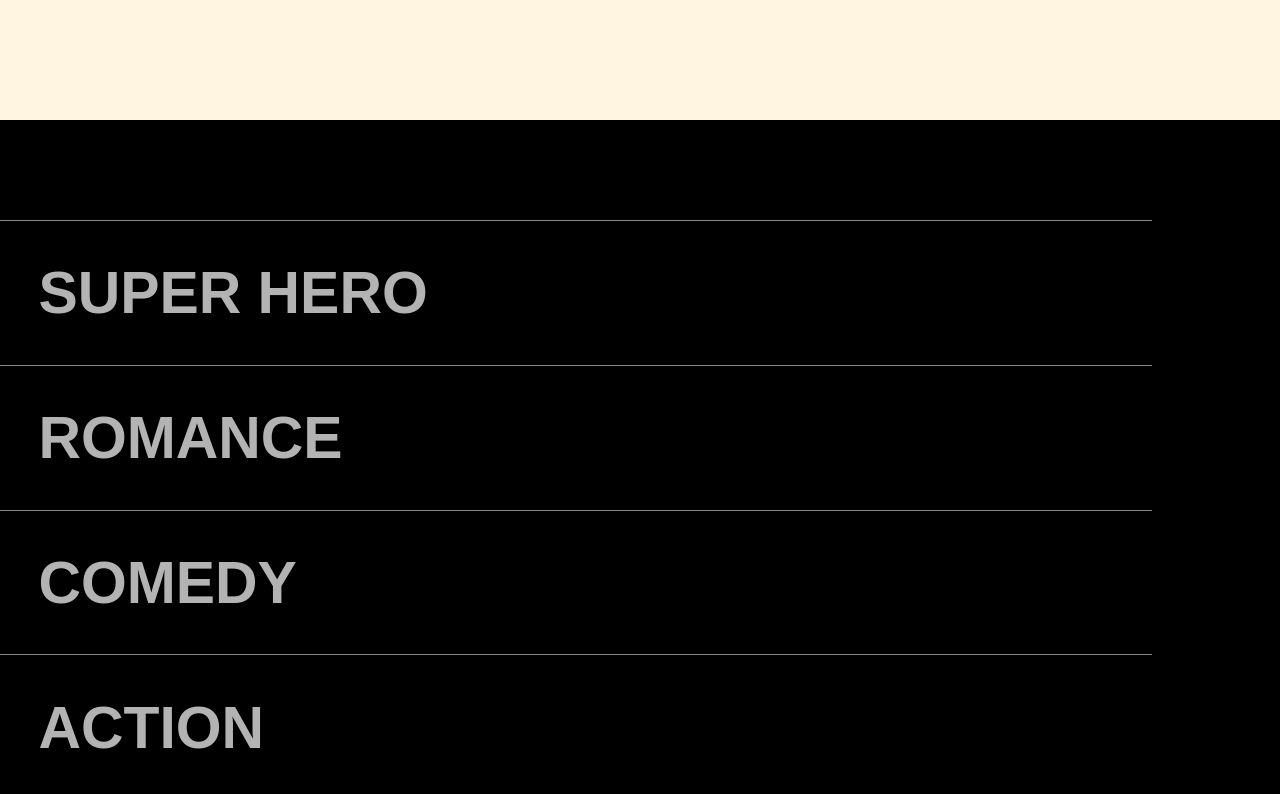
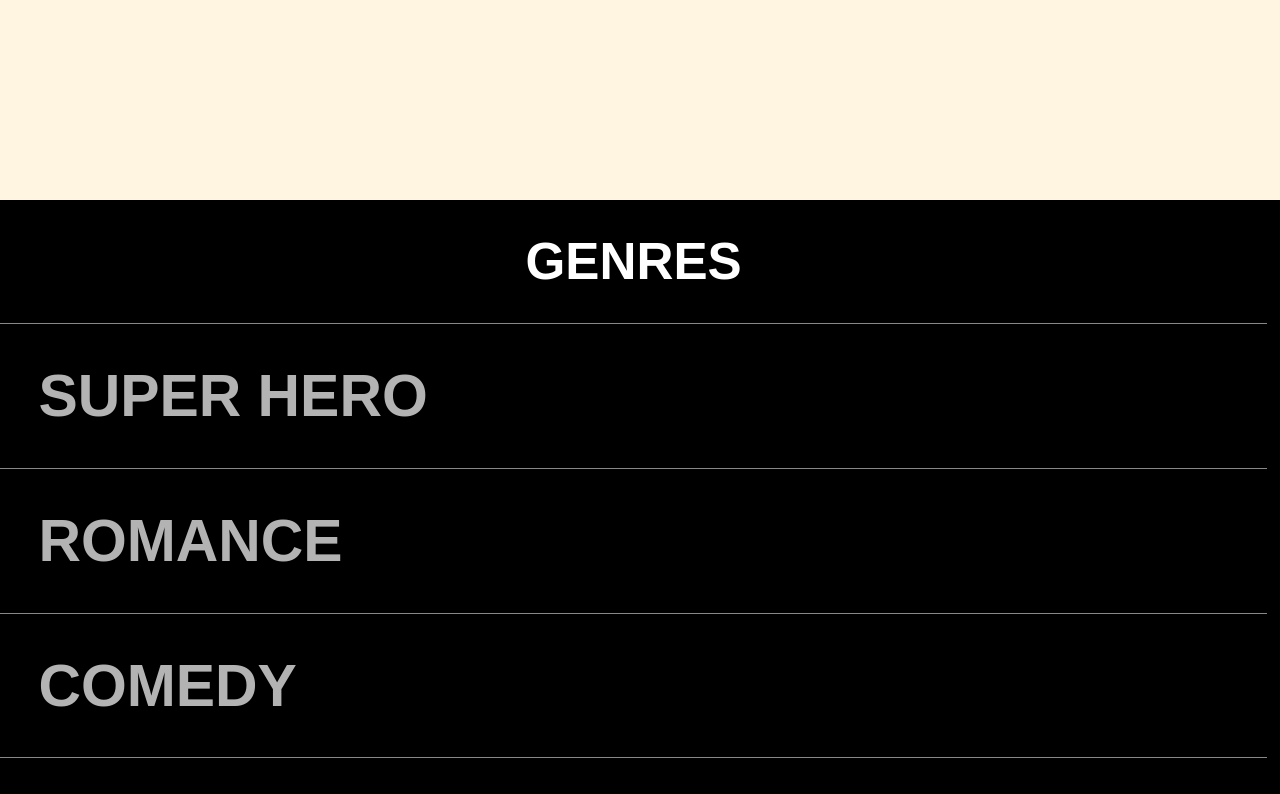
Before and after one commit to saikishoreMSK/itsshowtime, a plain HTML site: page index.html in a window 1280 px wide. Shown: the part 1280-2074 px from the top of the page. Drawn offline with nearby package versions, Linux system fonts and the light colour scheme.

Commit message:
added a feature called genre

```diff
--- a/index.html
+++ b/index.html
@@ -84,6 +84,9 @@
         </div>
 
         <div id="genres">
+            <div class="genrehead">
+                <h1>Genres</h1>
+            </div>
             <div class="elem">
                 <img src="Movies/captain.jpg" alt="">
                 <h1>Super Hero</h1>
--- a/script.js
+++ b/script.js
@@ -8,6 +8,8 @@ document.getElementById('prev').onclick = function(){
 }
 
 function goToTicket() {
+    let name = document.querySelector('.container .name').innerText;
+    let description = document.querySelector('.container .des').innerText;
     window.location.href = "Ticket/Ticket.html";
 }
 
--- a/style.css
+++ b/style.css
@@ -71,7 +71,7 @@ html,body {
 .container{
     position: relative;
     width: 80%;
-    height: 600px;
+    height: 85vh;
     background-color: #f5f5f5;
     transform: translate(-50%,-50%);
     left: 50%;
@@ -190,12 +190,20 @@ html,body {
 
 
 /* Genres */
+.genrehead {
+    display: flex;
+    align-items: center;
+    justify-content: center;
+    text-transform: uppercase;
+    font-size: 2vw;
+    padding: 2rem 0rem;
+}
 #genres {
     width: 100%;
     background-color: black;
     color: white;
-    padding-right: 10vw;
-    padding-top: 100px;
+    padding-right: 1vw;
+    padding-top: 0rem;
 }
 .elem {
     position: relative;
```
